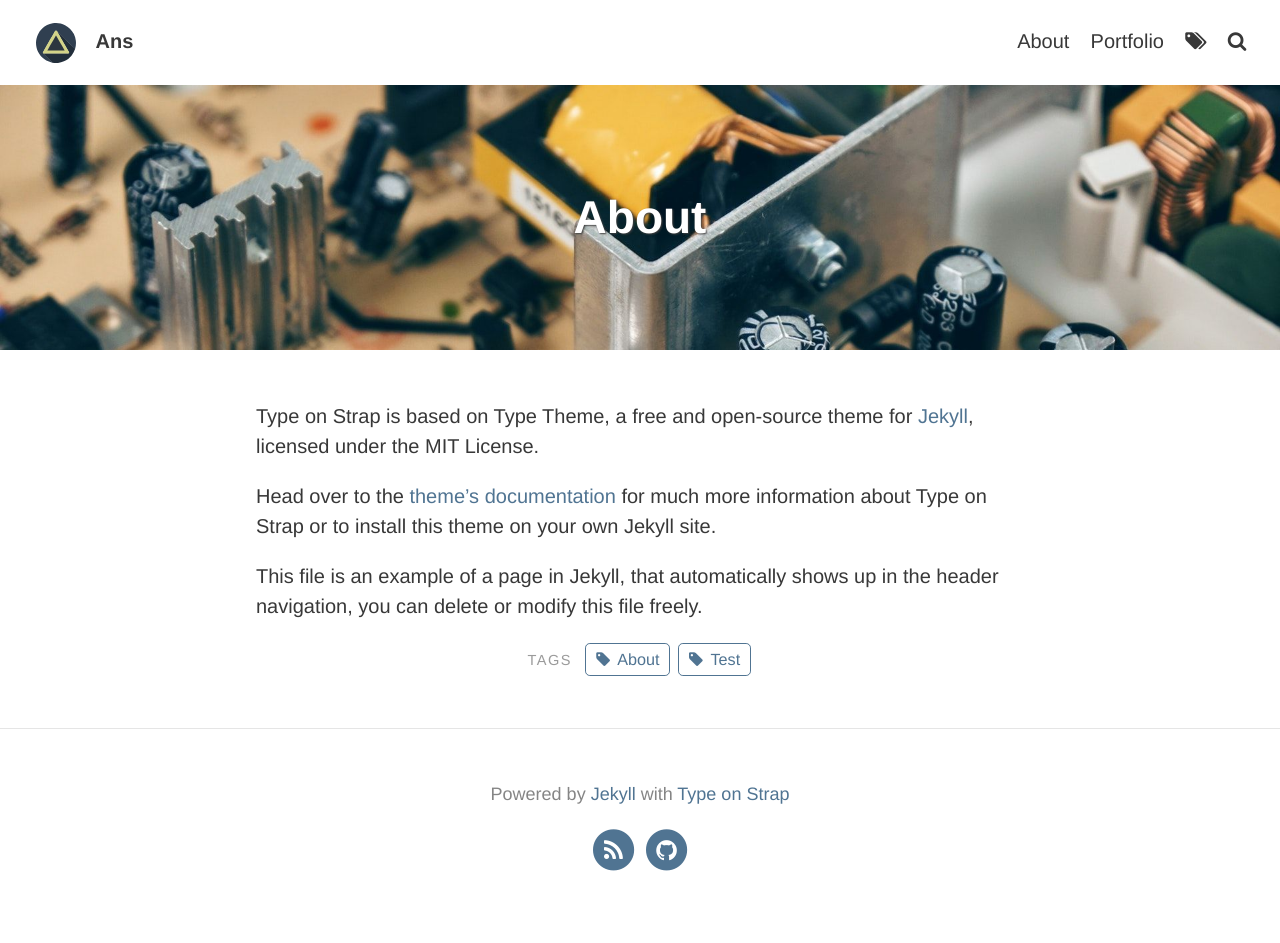
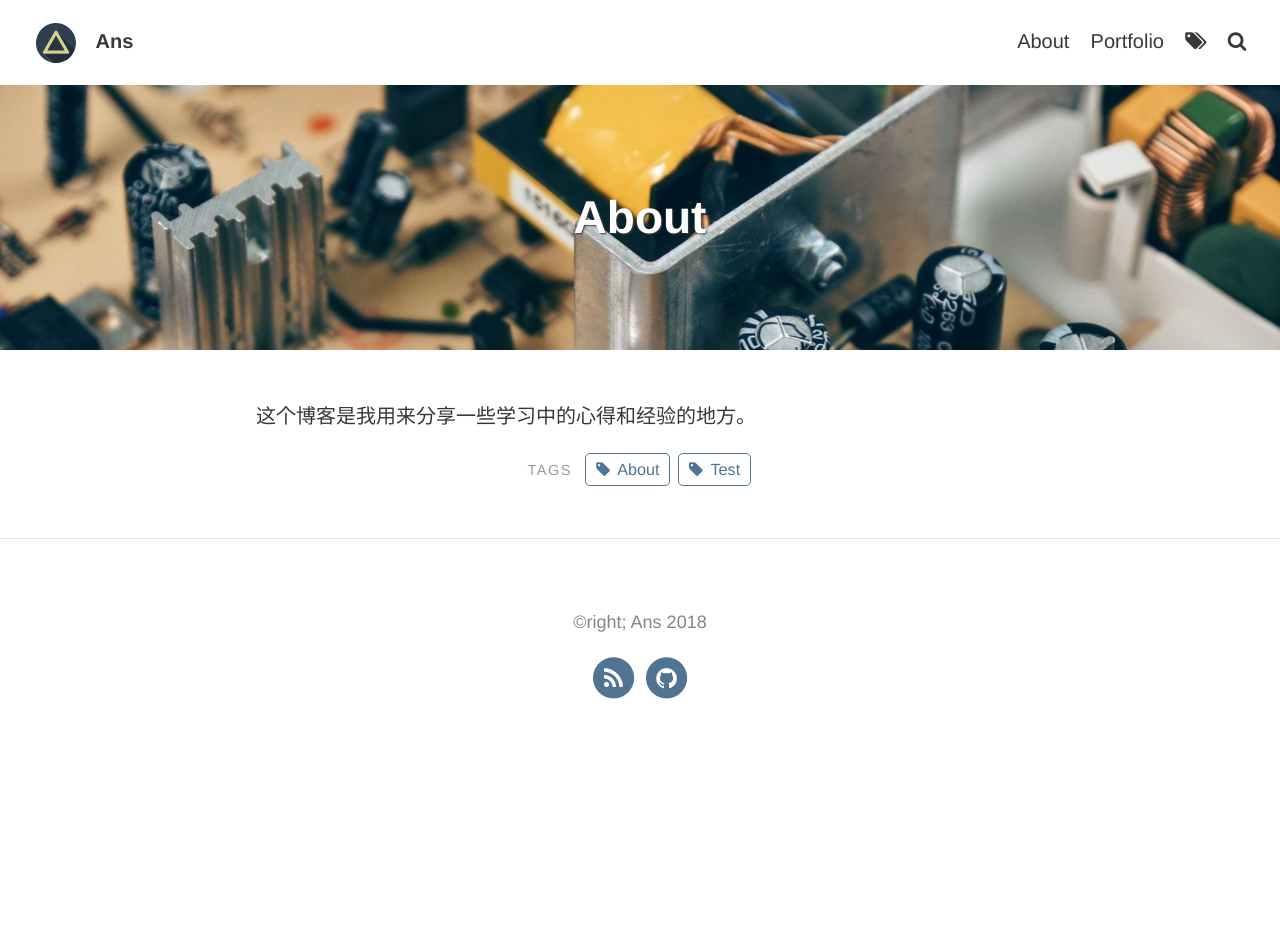
Before and after one commit to anthonysong/anthonysong.github.io, a Jekyll site: the page built from pages/about.md, in a window 1280 px wide. Built offline with Jekyll 4.4.1, drawn with Linux system fonts in a browser that asks for light colours; after the commit the page ends 900 px from its top, so only the background shows below that.

Commit message:
change theme

```diff
--- a/_config.yml
+++ b/_config.yml
@@ -15,10 +15,10 @@ theme_settings:
 
   # Header and footer text
   header_text: > #two or three lines to describe your site
-     <p>Change header text in <code>_config.yml</code> <br> to update this feature.</p>
+     <p>一个分享技术乐趣的博客</p>
   header_text_feature_image: assets/img/pexels/triangular.jpeg
   footer_text: >
-   Powered by <a href="https://jekyllrb.com/">Jekyll</a> with <a href="https://github.com/sylhare/Type-on-Strap">Type on Strap</a>
+   <p>&copyright; Ans 2018</p>
 
   # Icons
   rss: true  # Make sure you created a feed.xml with feed.xml layout
--- a/pages/about.md
+++ b/pages/about.md
@@ -6,8 +6,4 @@ feature-img: "assets/img/pexels/circuit.jpeg"
 tags: [About, Test]
 ---
 
-Type on Strap is based on Type Theme, a free and open-source theme for [Jekyll](http://jekyllrb.com/), licensed under the MIT License.
-
-Head over to the [theme's documentation](https://github.io/sylhare/Type-on-Strap) for much more information about Type on Strap or to install this theme on your own Jekyll site.
-
-This file is an example of a page in Jekyll, that automatically shows up in the header navigation, you can delete or modify this file freely.
+这个博客是我用来分享一些学习中的心得和经验的地方。
```
Also changed, not shown: _portfolio/cake.md (deleted, +0 -11 lines), _portfolio/circus.md (deleted, +0 -11 lines), _portfolio/gitlecture.md (deleted, +0 -11 lines), _portfolio/hanoi.md (deleted, +0 -10 lines), _portfolio/jekyllblog.md (deleted, +0 -9 lines), _portfolio/ninja.md (deleted, +0 -11 lines), _portfolio/safe.md (deleted, +0 -11 lines), _portfolio/scuxc.md (added, +7 -0 lines), _portfolio/submarine.md (deleted, +0 -10 lines), _portfolio/tictactoe.md (deleted, +0 -9 lines), assets/favicon.ico.
